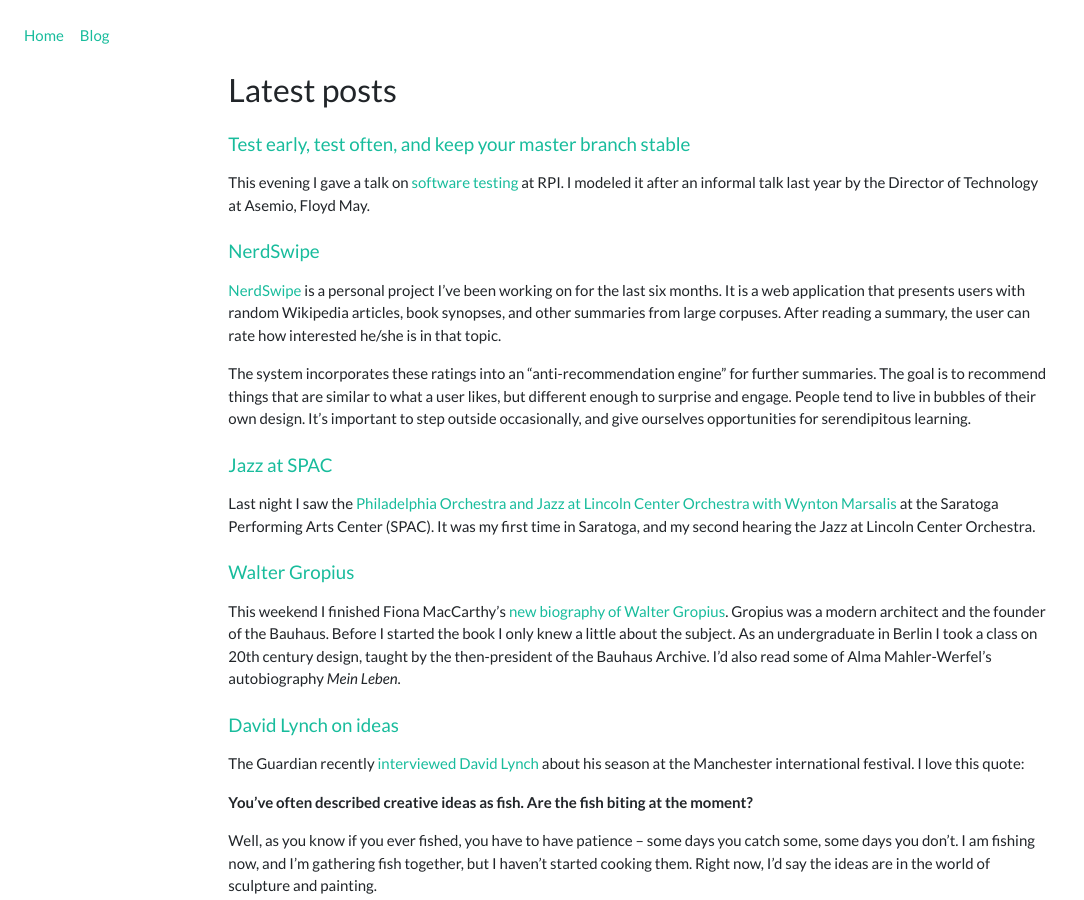
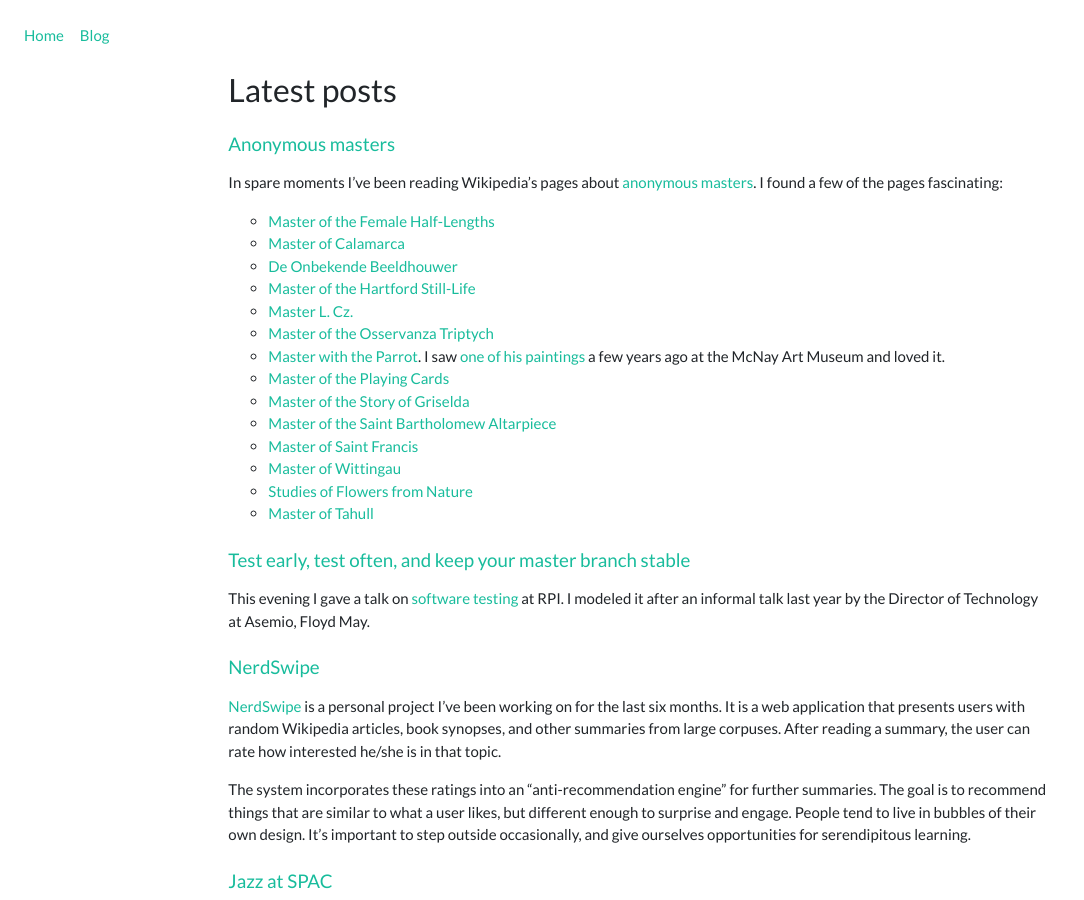
Before and after one commit to minorg/minorgordon.net, a Jekyll site: the page built from blog/index.html, in a window 1280 px wide and 900 px high. Shown: the whole window, without its empty margins (0-1084 px from the left). Built offline with Jekyll 4.4.1, drawn with Linux system fonts in a browser that asks for light colours; nearby versions of some CDN libraries.

Commit message:
new post

```diff
--- a/_drafts/anonymous-masters.md
+++ b/_posts/2019-10-01-anonymous-masters.md
@@ -15,3 +15,9 @@ In spare moments I've been reading Wikipedia's pages about [anonymous masters](h
 * [Master of the Osservanza Triptych](https://en.wikipedia.org/wiki/Master_of_the_Osservanza_Triptych)
 * [Master with the Parrot](https://collection.mcnayart.org/objects/1038). I saw [one of his paintings](https://collection.mcnayart.org/objects/1038) a few years ago at the McNay Art Museum and loved it.
 * [Master of the Playing Cards](https://en.wikipedia.org/wiki/Master_of_the_Playing_Cards)
+* [Master of the Story of Griselda](https://en.wikipedia.org/wiki/Master_of_the_Story_of_Griselda)
+* [Master of the Saint Bartholomew Altarpiece]()
+* [Master of Saint Francis](https://en.wikipedia.org/wiki/Master_of_the_Saint_Bartholomew_Altarpiece)
+* [Master of Wittingau](https://en.wikipedia.org/wiki/Master_of_the_T%C5%99ebo%C5%88_Altarpiece)
+* [Studies of Flowers from Nature](https://en.wikipedia.org/wiki/Studies_of_Flowers_from_Nature)
+* [Master of Tahull](https://en.wikipedia.org/wiki/Master_of_Ta%C3%BCll)
```
Also changed, not shown: other parts of _posts/2019-10-01-anonymous-masters.md (+1 -1 lines).
